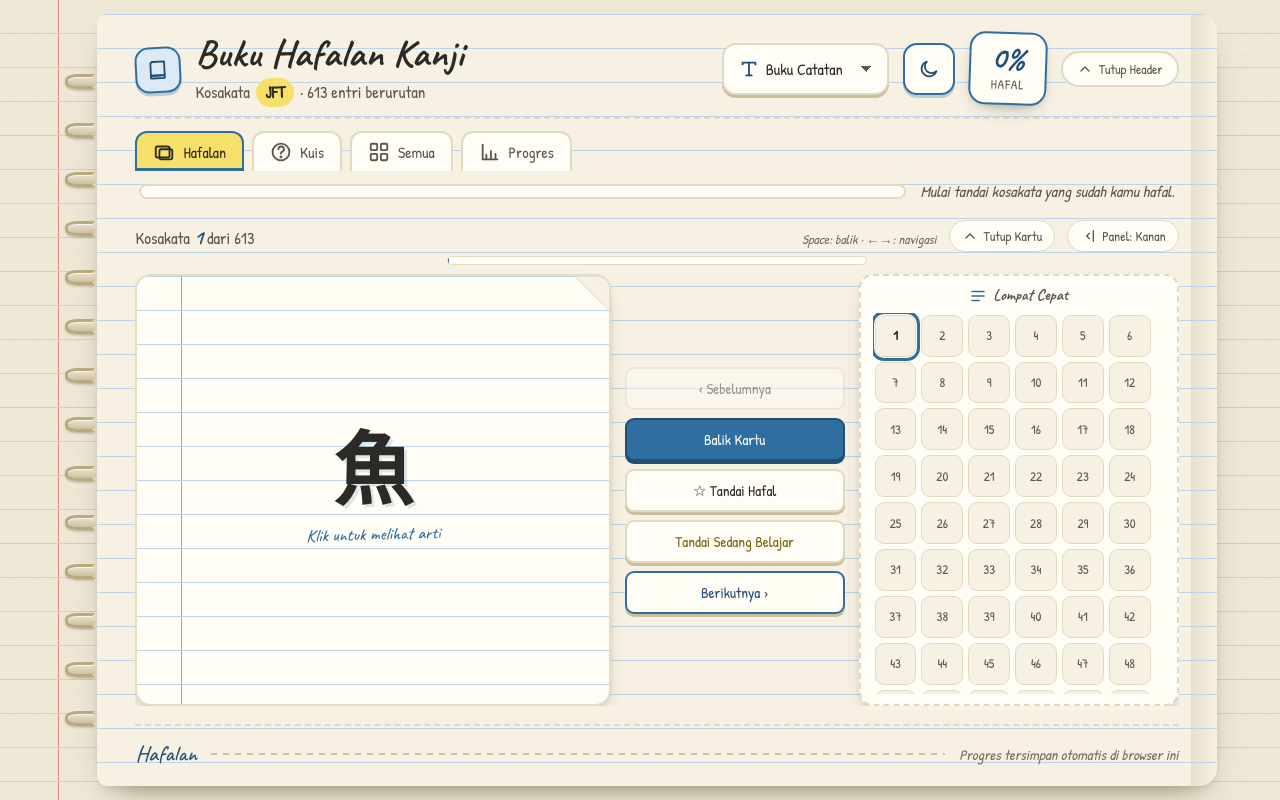
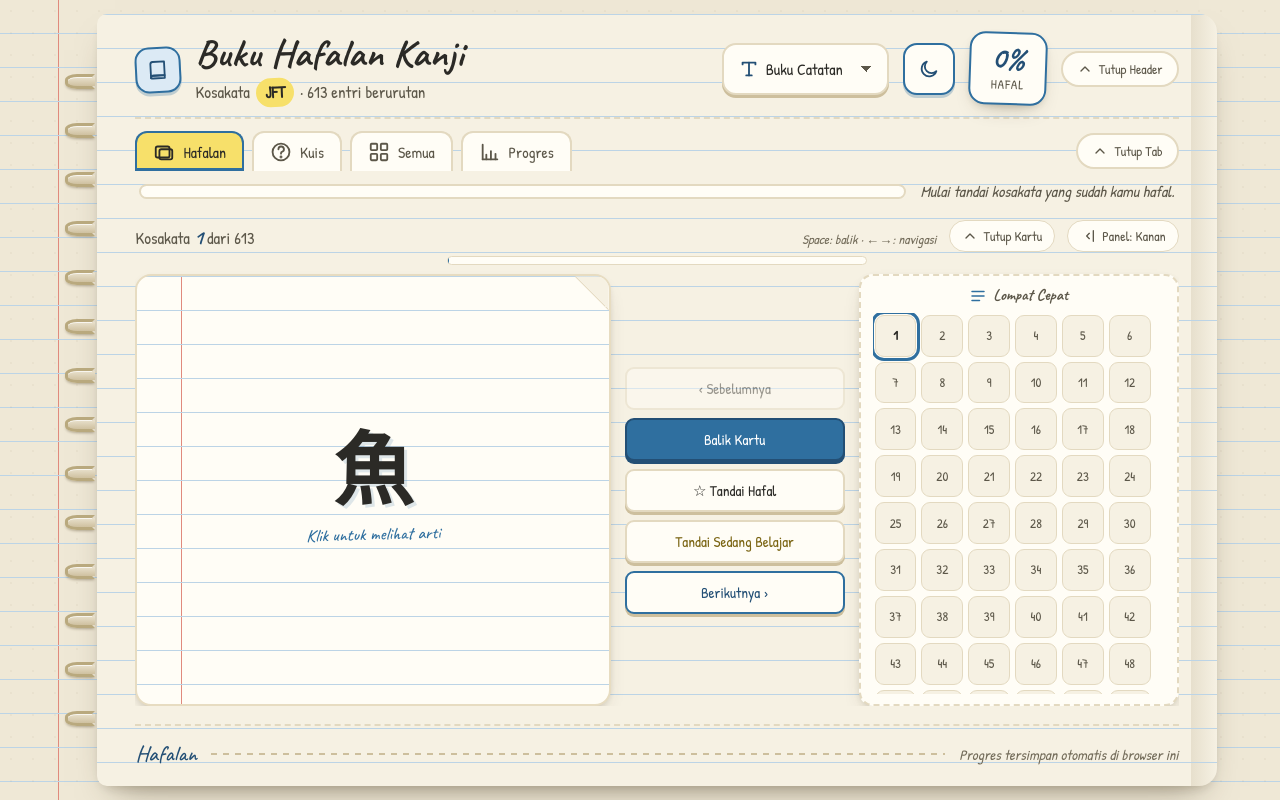
Before and after one commit to amirudinR/KanjiLPK, a React (Vite) app: page / in a window 1280 px wide. Built offline with nearby package versions, Linux system fonts and the light colour scheme; a web font is replaced by a local one.

Commit message:
Navigasi tab (Hafalan/Kuis/Semua/Progres) bisa dibuka/tutup agar lebih lega

```diff
--- a/src/components/TabNav.jsx
+++ b/src/components/TabNav.jsx
@@ -1,7 +1,9 @@
+import { useCallback, useState } from 'react'
 import Icon from './Icon.jsx'
 
 /**
- * Navigasi tab mode belajar.
+ * Navigasi tab mode belajar. Bisa dilipat (collapse) agar ruang konten
+ * lebih lega. Saat dilipat, tab aktif tetap ditampilkan agar tidak bingung.
  *
  * @param {object} props
  * @param {Array<{id:string,label:string,icon:string}>} props.tabs
@@ -9,6 +11,77 @@ import Icon from './Icon.jsx'
  * @param {(id:string) => void} props.onChange
  */
 function TabNav({ tabs, active, onChange }) {
+  const [collapsed, setCollapsed] = useState(() => {
+    try {
+      return localStorage.getItem('kanji-notebook:tabs-collapsed') === '1'
+    } catch {
+      return false
+    }
+  })
+
+  const toggleCollapsed = useCallback(() => {
+    setCollapsed((v) => {
+      const next = !v
+      try {
+        localStorage.setItem('kanji-notebook:tabs-collapsed', next ? '1' : '0')
+      } catch {
+        /* localStorage tak tersedia — abaikan */
+      }
+      return next
+    })
+  }, [])
+
+  const activeTab = tabs.find((t) => t.id === active)
+
+  const collapseBtn = (
+    <button
+      type="button"
+      className="tabs-collapse"
+      onClick={toggleCollapsed}
+      aria-expanded={!collapsed}
+      aria-label={collapsed ? 'Buka navigasi tab' : 'Tutup navigasi tab'}
+      title={collapsed ? 'Buka tab' : 'Tutup tab (lebih lega)'}
+    >
+      <svg
+        width="16"
+        height="16"
+        viewBox="0 0 24 24"
+        fill="none"
+        stroke="currentColor"
+        strokeWidth="2"
+        strokeLinecap="round"
+        strokeLinejoin="round"
+        aria-hidden="true"
+      >
+        {collapsed ? (
+          <path d="M6 9l6 6 6-6" />
+        ) : (
+          <path d="M6 15l6-6 6 6" />
+        )}
+      </svg>
+      {collapsed ? 'Buka Tab' : 'Tutup Tab'}
+    </button>
+  )
+
+  if (collapsed) {
+    return (
+      <nav className="tabs is-collapsed" aria-label="Mode belajar">
+        <button
+          type="button"
+          className="tab tab-compact is-active"
+          onClick={toggleCollapsed}
+          title="Buka navigasi tab"
+        >
+          <span className="tab-icon" aria-hidden="true">
+            <Icon name={activeTab?.icon ?? 'card'} />
+          </span>
+          {activeTab?.label ?? 'Hafalan'}
+        </button>
+        <span className="tabs-compact-hint">Klik untuk lihat semua tab</span>
+      </nav>
+    )
+  }
+
   return (
     <nav className="tabs" aria-label="Mode belajar">
       {tabs.map((t) => (
@@ -25,6 +98,7 @@ function TabNav({ tabs, active, onChange }) {
           {t.label}
         </button>
       ))}
+      {collapseBtn}
     </nav>
   )
 }
--- a/src/styles/layout.css
+++ b/src/styles/layout.css
@@ -333,6 +333,7 @@
 /* --- Tab --- */
 .tabs {
   display: flex;
+  align-items: center;
   gap: 8px;
   margin-top: 18px;
   flex-wrap: wrap;
@@ -372,6 +373,47 @@
 .tab-icon {
   display: grid;
   place-items: center;
+}
+
+/* Tombol buka/tutup navigasi tab */
+.tabs-collapse {
+  display: inline-flex;
+  align-items: center;
+  gap: 6px;
+  margin-left: auto;
+  padding: 7px 14px;
+  font-family: var(--font-note);
+  font-size: 0.85rem;
+  color: var(--ink-soft);
+  background: var(--card);
+  border: 2px solid var(--paper-edge);
+  border-radius: 999px;
+  transition:
+    color 140ms ease,
+    border-color 140ms ease,
+    transform 140ms ease;
+}
+
+.tabs-collapse:hover {
+  color: var(--accent-deep);
+  border-color: var(--accent);
+  transform: translateY(-1px);
+}
+
+/* Tab dalam keadaan terlipat: cukup tampilkan tab aktif + petunjuk */
+.tabs.is-collapsed {
+  margin-top: 12px;
+}
+
+.tab-compact {
+  border-bottom: 2px solid var(--accent);
+}
+
+.tabs-compact-hint {
+  font-family: var(--font-note);
+  font-size: 0.82rem;
+  font-style: italic;
+  color: var(--ink-faint);
 }
 
 /* --- Strip progres --- */
```
